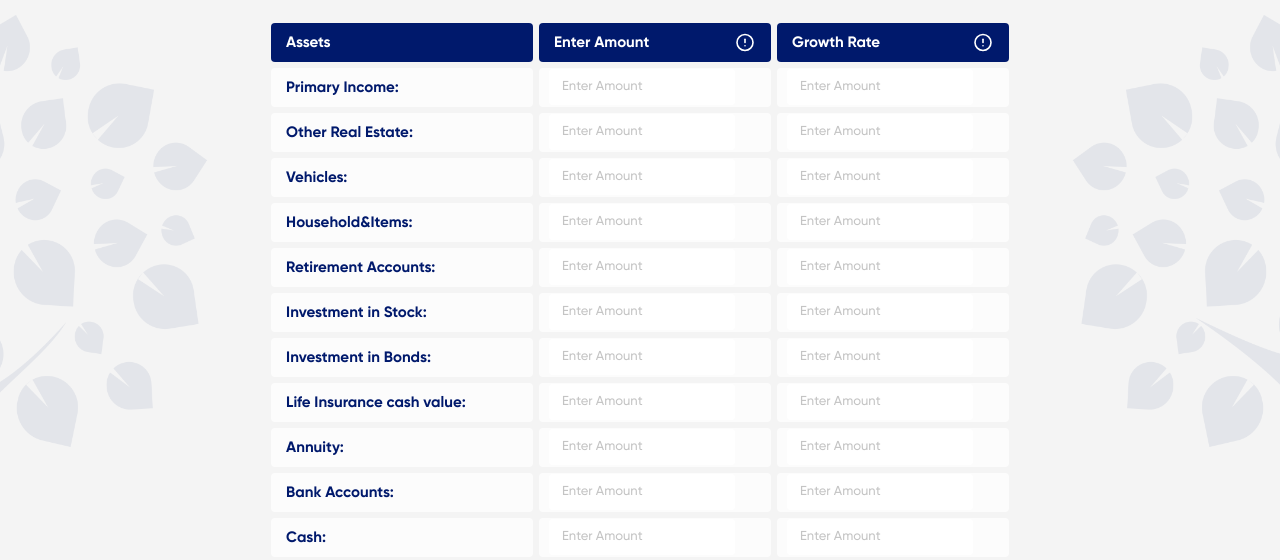
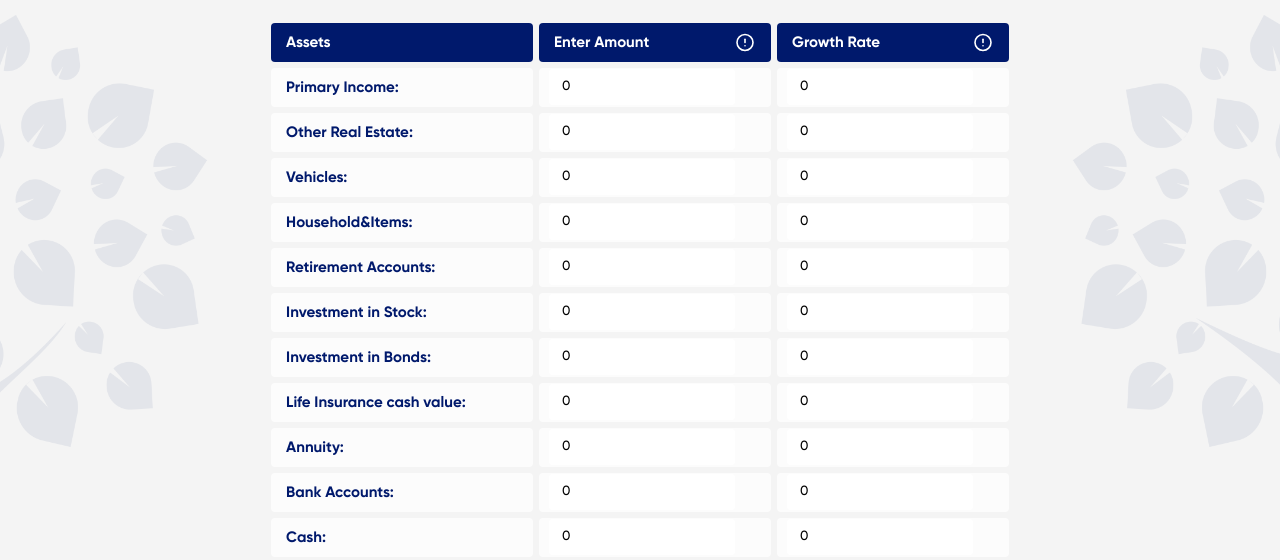
Before and after one commit to okay-head/Wealthsurance-files, a plain HTML site: page netWorth.html in a window 1280 px wide. Both pictures are taken after a click on the button "Next". Shown: the part 234-794 px from the top of the page. Drawn offline with Linux system fonts and the light colour scheme.

Commit message:
style changes| networth prepopulate|

```diff
--- a/scripts/nw.js
+++ b/scripts/nw.js
@@ -10,23 +10,13 @@ let nw = {
 
 //defaults
 
-// function buttonsReset() {
-//    $(".next-btn,.prev-btn")
-//    .off()
-
-// }
-
-/* function changeButtonFunction() {
-   $(".next-btn,.prev-btn").on("click", () => {
-      $(".nw-table").slideUp();
-   });
-   $('.prev-btn').click(() => mySiema.prev());
-   $('.next-btn').click(() => mySiema.next());
-}
- */
 
 //functions
 
+function populateTable(){
+   $('.nw-table input, nw-results-table input').val(0);
+   return;
+}
 function hideTable() {
    $(".nw-table-container").slideUp(800);
 }
@@ -60,6 +50,7 @@ function page1LocalStorage() {
 }
 
 function page2LocalStorage() {
+   populateTable()
    //check for existing localStorage on page load
    if (localStorage.getItem("nwpg2") != null) {
       nw.page2 = JSON.parse(localStorage.getItem("nwpg2"));
@@ -100,6 +91,9 @@ function page2LocalStorage() {
       $("#nwpg2r12c1").val(z.other[0]);
       $("#nwpg2r12c2").val(z.other[1]);
    }
+   // else{
+   //    populateTable()
+   // }
 
    //push to local storage
    $(":input").change(() => {
@@ -141,6 +135,7 @@ function page2LocalStorage() {
 
 function page3LocalStorage() {
    //check for existing localStorage on page load
+   // populateTable()
    if (localStorage.getItem("nwpg3") != null) {
       nw.page3 = JSON.parse(localStorage.getItem("nwpg3"));
       let [z] = nw.page3;
@@ -165,6 +160,9 @@ function page3LocalStorage() {
       $("#nwpg3r7c1").val(z.other_loans[0]);
       $("#nwpg3r7c2").val(z.other_loans[1]);
    }
+   // else{
+   //    populateTable()
+   // }
 
    //push to local storage
    $(":input").change(() => {
--- a/stylesheets/main.css
+++ b/stylesheets/main.css
@@ -686,6 +686,7 @@ input:focus {
 }
 /* net worth */
 .nw-table-container {
+   margin-bottom: 1.2em;
    display: block;
 }
 .nw-table {
```
Also changed, not shown: netWorth.html (+2 -0 lines), netWorth_result.html (+1 -0 lines).
